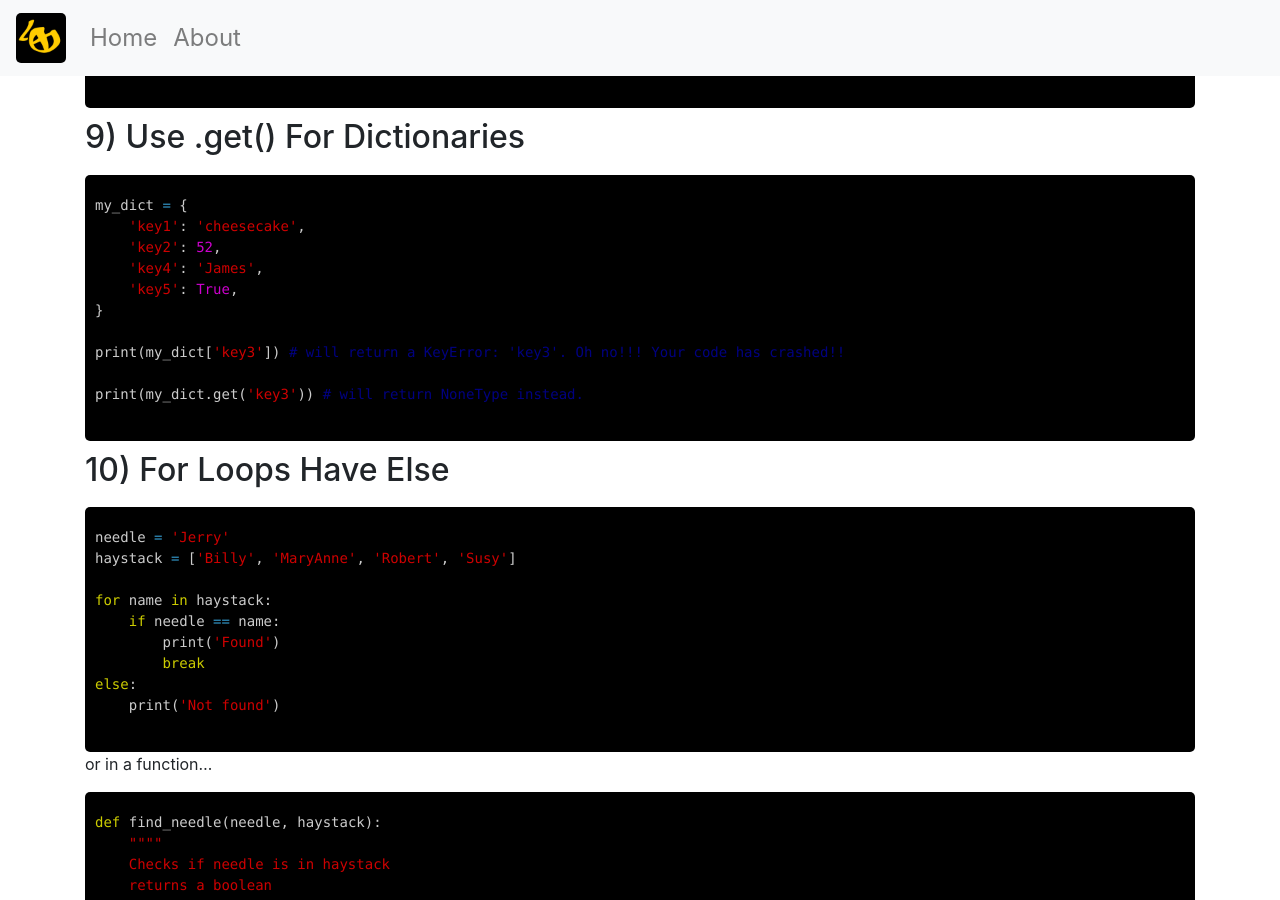
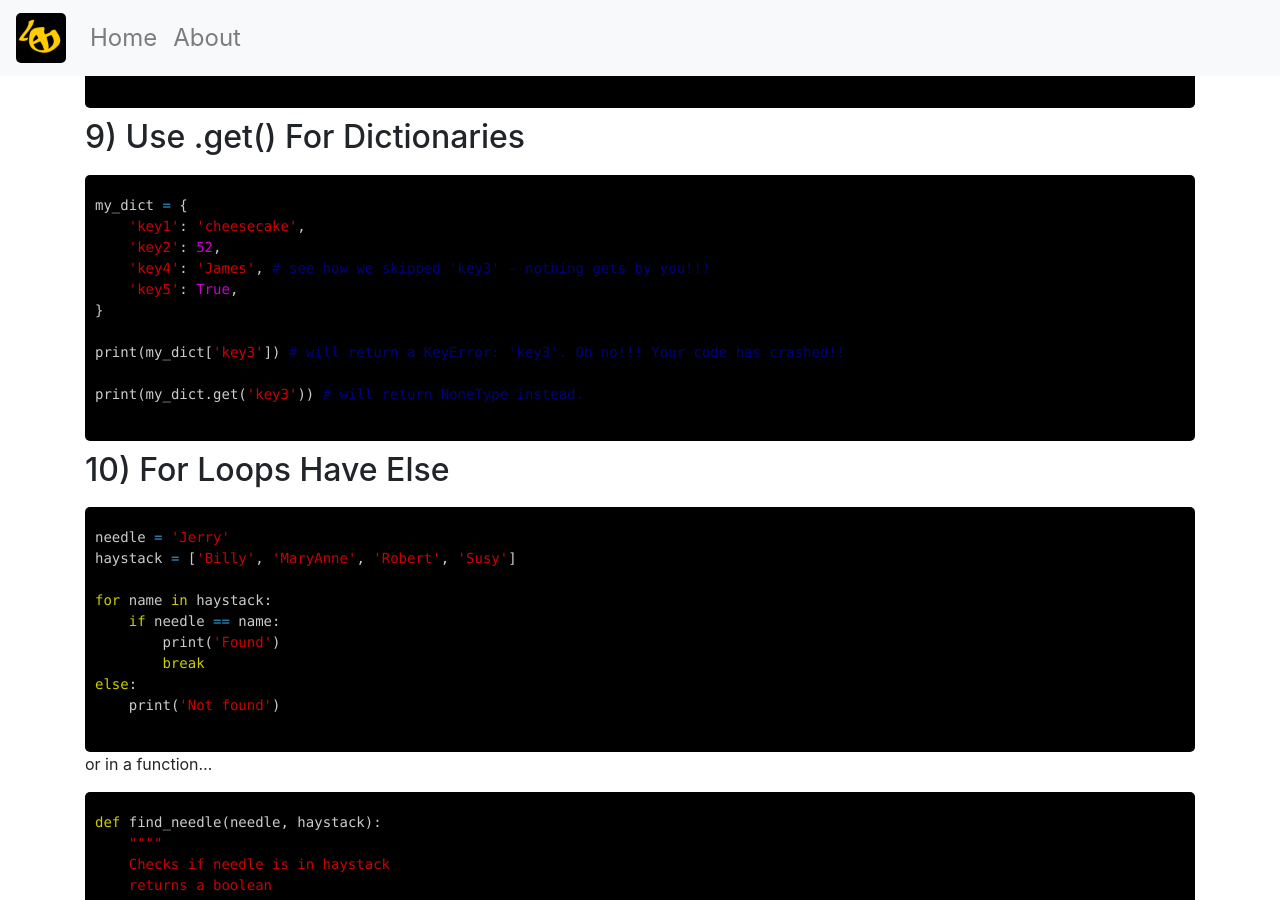
Before and after one commit to DewofyourYouth/DewofyourYouth.github.io, a Jekyll site: the page built from _posts/2019-07-14-python-tips-tricks-and-reminders.md, in a window 1280 px wide and 900 px high, scrolled down 2590 px. Built offline with Jekyll 4.4.1, drawn with Linux system fonts in a browser that asks for light colours; nearby versions of some CDN libraries; comment, search, counter and statistics services are not loaded.

Commit message:
nothing gets by you

```diff
--- a/_posts/2019-07-14-python-tips-tricks-and-reminders.md
+++ b/_posts/2019-07-14-python-tips-tricks-and-reminders.md
@@ -127,7 +127,7 @@ In python repl:
 my_dict = {
     'key1': 'cheesecake',
     'key2': 52,
-    'key4': 'James',
+    'key4': 'James', # see how we skipped 'key3' - nothing gets by you!!!
     'key5': True,
 }
 
```
